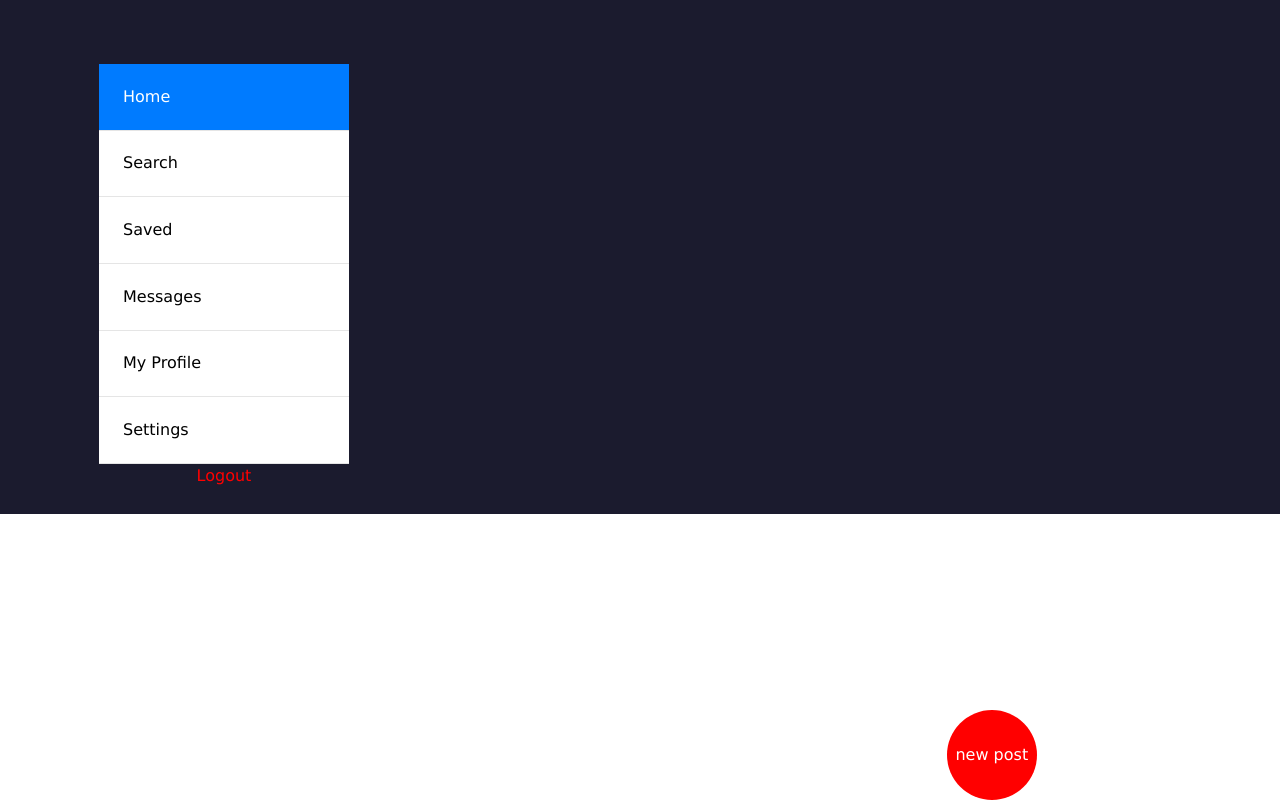
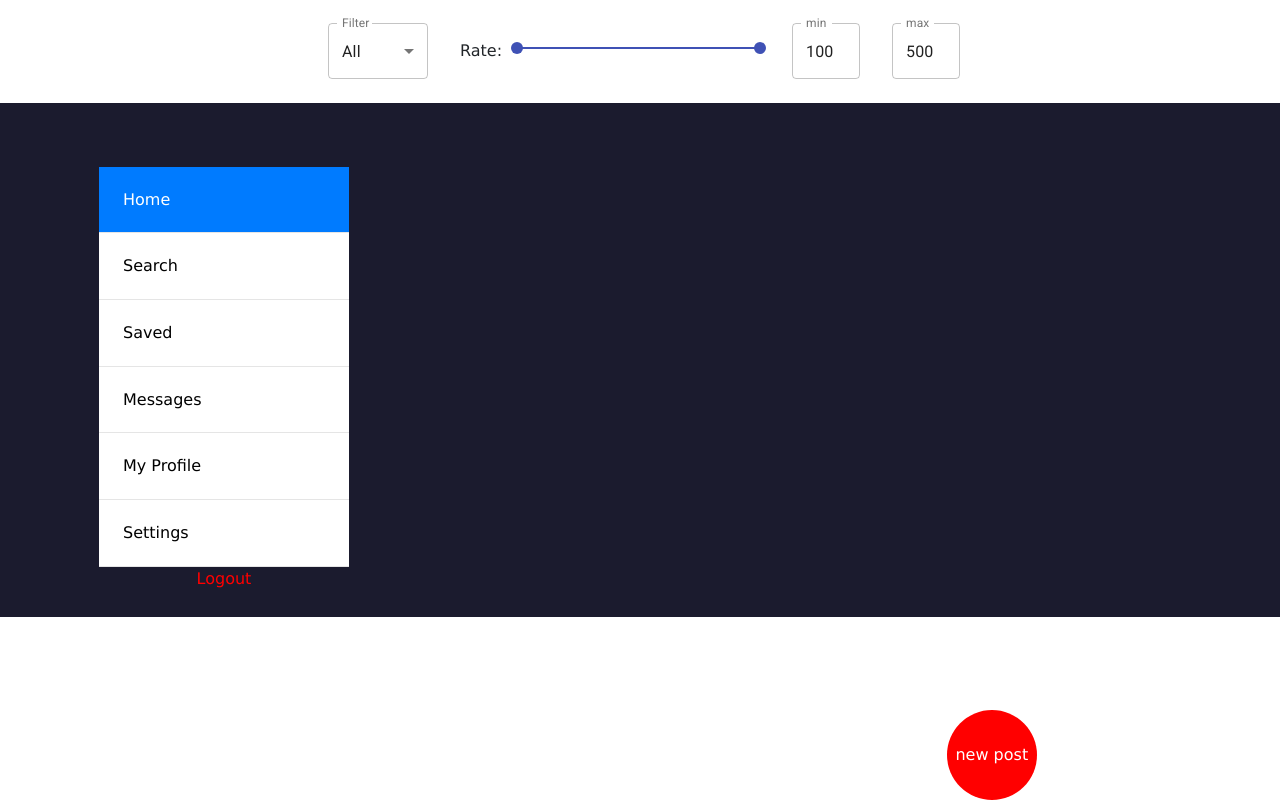
Before and after one commit to user-47/Ploutos-1, a React (Create React App) app in the folder ploutos/: page /home in a window 1280 px wide. Built offline with nearby package versions, Linux system fonts and the light colour scheme.

Commit message:
working on filter functionality

```diff
--- a/ploutos/package.json
+++ b/ploutos/package.json
@@ -3,6 +3,7 @@
   "version": "0.1.0",
   "private": true,
   "dependencies": {
+    "@material-ui/core": "^4.11.0",
     "@testing-library/jest-dom": "^4.2.4",
     "@testing-library/react": "^9.3.2",
     "@testing-library/user-event": "^7.1.2",
@@ -11,6 +12,7 @@
     "react": "^16.13.1",
     "react-bootstrap": "^1.1.1",
     "react-dom": "^16.13.1",
+    "react-input-range": "^1.3.0",
     "react-otp-input": "^2.0.2",
     "react-redux": "^7.2.1",
     "react-router-dom": "^5.2.0",
--- a/ploutos/public/index.html
+++ b/ploutos/public/index.html
@@ -18,6 +18,8 @@
       integrity="sha384-9aIt2nRpC12Uk9gS9baDl411NQApFmC26EwAOH8WgZl5MYYxFfc+NcPb1dKGj7Sk"
       crossorigin="anonymous"
     />
+
+    <link rel="stylesheet" href="https://fonts.googleapis.com/css?family=Roboto:300,400,500,700&display=swap" />
     <link rel="stylesheet" href="https://fonts.googleapis.com/icon?family=Material+Icons" />
     <!-- <script src="https://unpkg.com/react/umd/react.production.min.js" crossorigin></script>
 
--- /dev/null
+++ b/ploutos/src/components/RangeInput/RangeInput.comp.jsx
@@ -0,0 +1,179 @@
+import React from 'react';
+import { makeStyles } from '@material-ui/core/styles';
+import InputLabel from '@material-ui/core/InputLabel';
+import MenuItem from '@material-ui/core/MenuItem';
+import FormHelperText from '@material-ui/core/FormHelperText';
+import FormControl from '@material-ui/core/FormControl';
+import Select from '@material-ui/core/Select';
+import Slider from '@material-ui/core/Slider';
+import Grid from '@material-ui/core/Grid';
+import Input from '@material-ui/core/Input';
+import TextField from '@material-ui/core/TextField';
+
+const useStyles = makeStyles((theme) => ({
+  root: {
+    width: 500,
+    display: 'flex',
+    alignItems: 'center'
+  },
+  formControl: {
+    margin: theme.spacing(1),
+    minWidth: 100,
+  },
+  selectEmpty: {
+    marginTop: theme.spacing(2),
+  },
+}));
+
+const valuetext = (value) => {
+  return `${value}°C`;
+}
+
+const RangeSlider = () => {
+  const classes = useStyles();
+  const minMaxValue = [100, 500]
+  const [value, setValue] = React.useState([minMaxValue[0], minMaxValue[1]]);
+
+  const [filter, setFilter] = React.useState('All');
+
+  const handleChange = (event, newValue) => {
+    setValue(newValue);
+  };
+
+  const handleInputChange = (event) => {
+    // const {name} = event.target
+    console.log(event.target.value)
+    // if (event.target.name == 'min') {
+    //   setValue(event.target.value === '' ? '' : [Number(event.target.value), value[1]]);
+    // } else if (event.target.name == 'max') {
+    //   setValue(event.target.value === '' ? '' : [value[0], Number(event.target.value)]);
+    // }
+    switch (event.target.name) {
+      case 'min':
+        setValue(event.target.value === '' ? ['', value[1]] : [Number(event.target.value), value[1]]);
+        break;
+      case 'max':
+        setValue(event.target.value === '' ? [value[0], ''] : [value[0], Number(event.target.value)]);
+        break;
+
+      default:
+        setValue(event.target.value === '' ? [value[0], value[1]] : Number(event.target.value));
+        break;
+    }
+
+  };
+
+  const handleBlur = (event) => {
+    // if (value < minMaxValue[0]) {
+    //   setValue([minMaxValue[0]]);
+    // } else if (value > minMaxValue[1]) {
+    //   setValue(minMaxValue[1]);
+    // }
+
+    switch (event.target.name) {
+      case 'min':
+        if (event.target.value < minMaxValue[0]) {
+          setValue([minMaxValue[0], value[1]]);
+        }
+        break;
+      case 'max':
+        if (event.target.value > minMaxValue[1]) {
+          setValue([value[0], minMaxValue[1]]);
+        }
+        break;
+
+      default:
+        setValue([value[0], value[1]]);
+        break;
+    }
+  };
+
+  const handleFilterChange = (event) => {
+    setFilter(event.target.value);
+  };
+
+  return (
+    <div style={{ display: 'flex', alignItems: 'center', width: '50%', justifyContent: 'space-between', margin:'1.2%'}}>
+      <div>
+        <FormControl variant="outlined" className={classes.formControl}>
+          <InputLabel id="demo-simple-select-outlined-label">Filter</InputLabel>
+          <Select
+            labelId="demo-simple-select-outlined-label"
+            id="demo-simple-select-outlined"
+            value={filter}
+            onChange={handleFilterChange}
+            label="filter"
+          >
+            <MenuItem value={'All'}>All</MenuItem>
+            <MenuItem value={'CAD'}>CAD</MenuItem>
+            <MenuItem value={'NGN'}>NGN</MenuItem>
+          </Select>
+        </FormControl>
+      </div>
+
+      <div className={classes.root}>
+        <div style={{marginRight: '3%'}}>Rate: </div>
+        <Grid container spacing={4} alignItems="center">
+          <Grid item xs>
+            <Slider
+              value={value}
+              onChange={handleChange}
+              valueLabelDisplay="auto"
+              aria-labelledby="range-slider"
+              getAriaValueText={valuetext}
+              min={minMaxValue[0]}
+              max={minMaxValue[1]}
+            />
+          </Grid>
+          <Grid item>
+            <TextField
+              id="outlined-number"
+              label="min"
+              name="min"
+              type="number"
+              onChange={handleInputChange}
+              onBlur={handleBlur}
+              value={value[0]}
+              InputLabelProps={{
+                shrink: true,
+              }}
+              inputProps={{
+                step: 10,
+                min: minMaxValue[0],
+                max: minMaxValue[1],
+                type: 'number',
+                'aria-labelledby': 'input-slider',
+              }}
+              variant="outlined"
+            />
+          </Grid>
+          <Grid item>
+            <TextField
+              id="outlined-number"
+              label="max"
+              name="max"
+              type="number"
+              onChange={handleInputChange}
+              onBlur={handleBlur}
+              value={value[1]}
+              InputLabelProps={{
+                shrink: true,
+              }}
+              inputProps={{
+                step: 10,
+                min: minMaxValue[0],
+                max: minMaxValue[1],
+                type: 'number',
+                'aria-labelledby': 'input-slider',
+              }}
+              variant="outlined"
+            />
+          </Grid>
+        </Grid>
+
+      </div>
+    </div>
+  );
+};
+
+export default RangeSlider;
--- a/ploutos/src/pages/HomePage/HomePage.jsx
+++ b/ploutos/src/pages/HomePage/HomePage.jsx
@@ -1,7 +1,8 @@
 import React, { useState } from 'react';
 import { Link } from 'react-router-dom';
 import NewPostModal from '../../components/Modal/NewPostModal/NewPostModal.comp';
-import PostContainer from '../../components/PostContainer/PostContainer.comp'
+import PostContainer from '../../components/PostContainer/PostContainer.comp';
+import RangeInput from '../../components/RangeInput/RangeInput.comp';
 import './HomePage.styles.css';
 import { createStructuredSelector } from 'reselect';
 import { selectPostDetails } from '../../redux/post/post.selectors';
@@ -46,6 +47,18 @@ const HomePage = ({posts}) => {
 
   return(
     <div className="homepage-body">
+      <div
+        style={{
+          // color: 'red',
+          display: 'flex',
+          justifyContent: 'center',
+          backgroundColor: 'white',
+          width: 'auto',
+          height: 'auto',
+        }}
+      >
+        <RangeInput />
+      </div>
       <div className="homepage-container">
         <div className="sidebar-container">
           <div className="sidebar">
--- a/ploutos/src/pages/HomePage/HomePage.styles.css
+++ b/ploutos/src/pages/HomePage/HomePage.styles.css
@@ -1,6 +1,7 @@
 .homepage-body{
   display: flex;
   justify-content: center;
+  flex-direction: column;
   background-color: #1b1b2e;
   height: 100%;
 }
```
Also changed, not shown: ploutos/src/components/RangeInput/RangeInput.styles.css (added), 1 other file (tests, documents, lock files or other folders).
